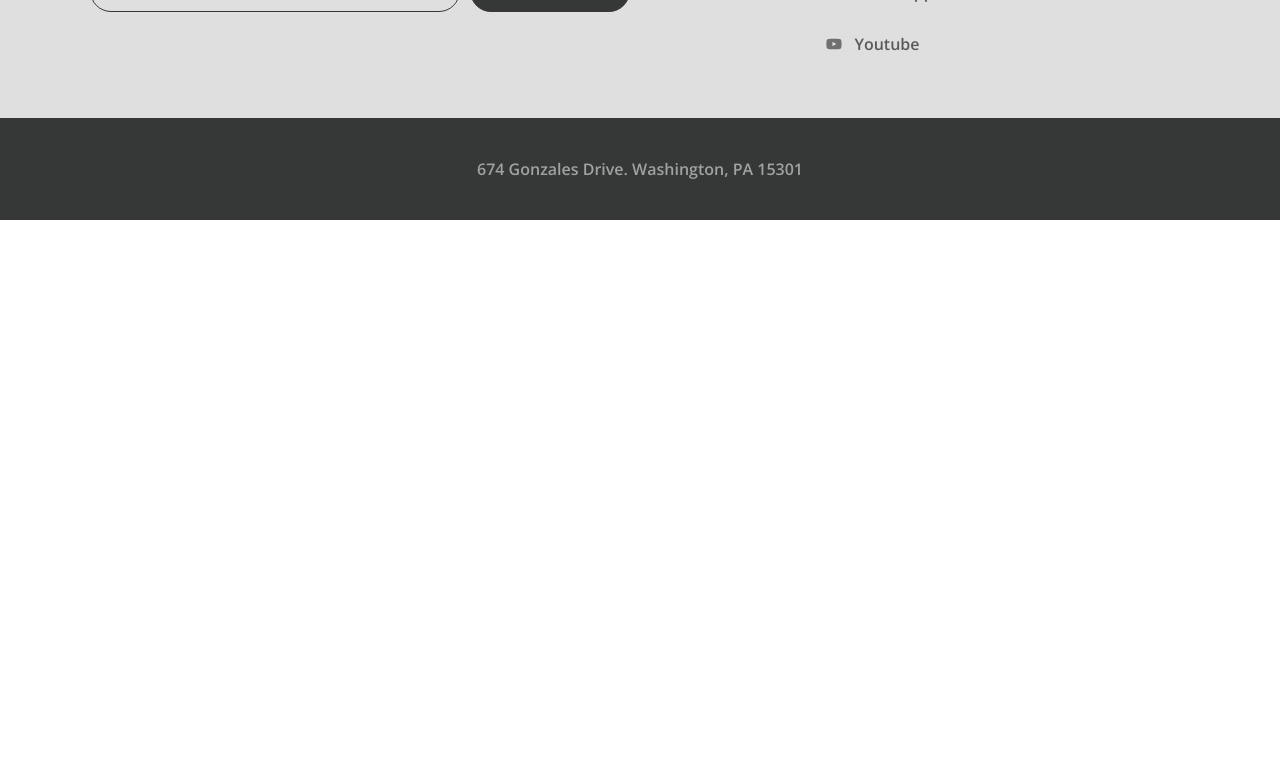
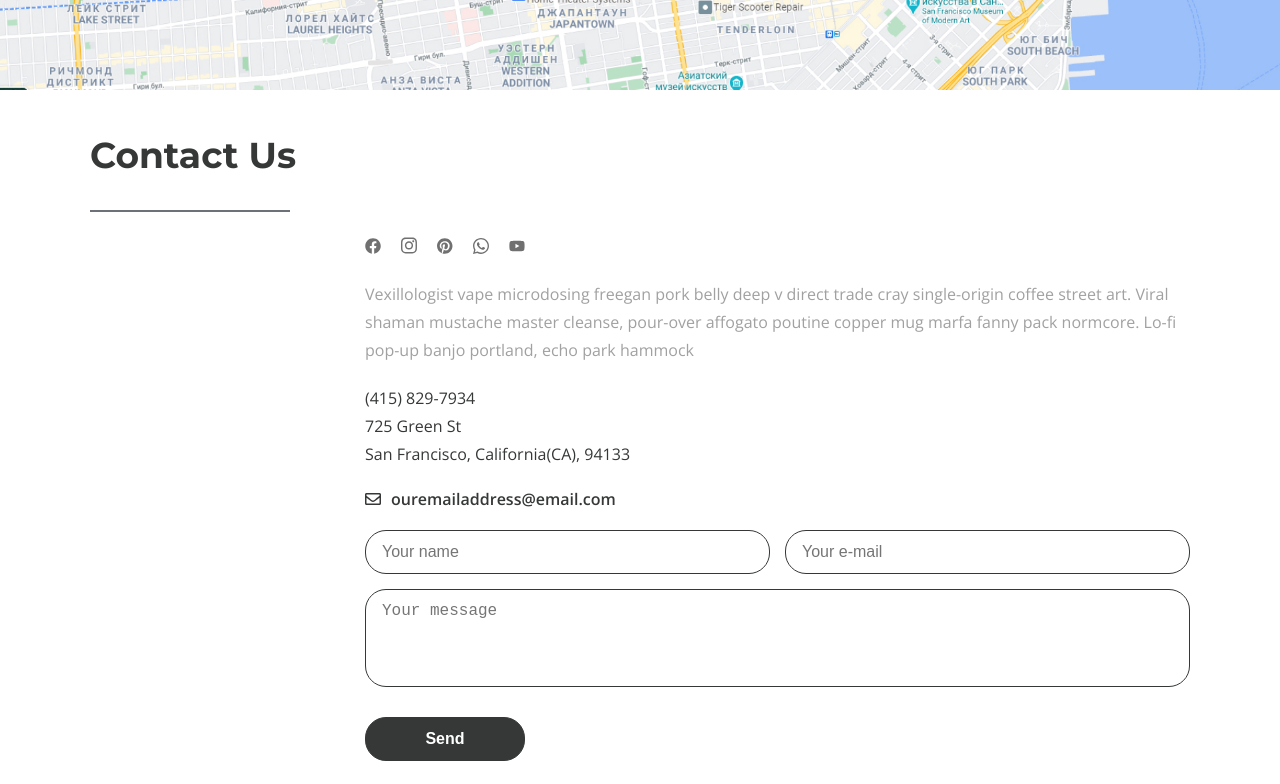
Before and after one commit to AlexanderKhristichenko/desire, a Next.js app: page /contact in a window 1280 px wide. Shown: the part 580-1364 px from the top of the page. Before the commit the page ends 800 px from the top, so only its background shows below. Built offline with nearby package versions, Linux system fonts and the light colour scheme.

Commit message:
done contact page

```diff
--- a/src/app/contact/page.jsx
+++ b/src/app/contact/page.jsx
@@ -1,3 +1,12 @@
+import styles from "./page.module.scss";
+
+import { Breadcrumbs } from "@/components/UI/Breadcrumbs";
+import { Collection } from "@/components/UI/Collection";
+import Image from "next/image";
+import Link from "next/link";
+
+import { ContactForm } from "@/components/ContactForm/ContactForm";
+
 export const metadata = {
   title: "Desire -  Contact",
   description: "Furniture collection",
@@ -5,8 +14,93 @@ export const metadata = {
 
 export default function ContactPage() {
   return (
-    <main>
-      <h1>ContactPage</h1>
-    </main>
+    <div className={styles.contact}>
+      <Breadcrumbs className="breadcrumbs">
+        <Link href="/">Home</Link> / <Link href="/contact">Contact</Link>
+      </Breadcrumbs>
+
+      <div className={styles.map}>
+        <Image
+          src="/map.jpg"
+          alt="map"
+          width={1920}
+          height={740}
+          loading="lazy"
+        />
+      </div>
+
+      <div className="container">
+        <h2>Contact Us</h2>
+        <div className={styles.divider}></div>
+
+        <div className={styles.wrap}>
+          <div className={styles.social}>
+            <Link href="/blog">
+              <Image
+                src="/icons/facebook.svg"
+                alt="Facebook"
+                width={16}
+                height={18}
+              />
+            </Link>
+            <Link href="/blog">
+              <Image
+                src="/icons/instagram.svg"
+                alt="Instagram"
+                width={16}
+                height={18}
+              />
+            </Link>
+            <Link href="/blog">
+              <Image
+                src="/icons/pinterest.svg"
+                alt="Pinterest"
+                width={16}
+                height={18}
+              />
+            </Link>
+            <Link href="/blog">
+              <Image
+                src="/icons/whatsapp.svg"
+                alt="Whatsapp"
+                width={16}
+                height={18}
+              />
+            </Link>
+            <Link href="/blog">
+              <Image
+                src="/icons/youtube.svg"
+                alt="Youtube"
+                width={16}
+                height={18}
+              />
+            </Link>
+          </div>
+          <p>
+            Vexillologist vape microdosing freegan pork belly deep v direct
+            trade cray single-origin coffee street art. Viral shaman mustache
+            master cleanse, pour-over affogato poutine copper mug marfa fanny
+            pack normcore. Lo-fi pop-up banjo portland, echo park hammock
+          </p>
+          <div className={styles.address}>
+            <p>(415) 829-7934 </p>
+            <p>725 Green St</p>
+            <p>San Francisco, California(CA), 94133</p>
+          </div>
+          <a className={styles.email} href="mailto:ouremailaddress@email.com">
+            <Image
+              src="/icons/envelope.svg"
+              alt="envelope"
+              width={16}
+              height={16}
+            />
+            ouremailaddress@email.com
+          </a>
+
+          <ContactForm />
+        </div>
+      </div>
+      <Collection />
+    </div>
   );
 }
--- /dev/null
+++ b/src/app/contact/page.module.scss
@@ -0,0 +1,62 @@
+.contact {
+  min-width: 320px;
+
+  h2 {
+    font-family: var(--montserrat);
+    font-size: 36px;
+    font-weight: var(--bold);
+    line-height: 60px;
+    margin-top: 30px;
+  }
+
+  @media(max-width: 768px) {
+    margin-top: 125px;
+  }
+
+  p {
+    color: #A1A1A1;
+    font-weight: var(--regular);
+    line-height: 28px;
+  }
+}
+
+.map {
+  img {
+    width: 100%;
+    height: auto;
+  }
+}
+
+.divider {
+  max-width: 200px;
+  width: 100%;
+  height: 2px;
+  background-color: #6D7278;
+  margin: 25px 0;
+}
+
+.wrap {
+  max-width: 825px;
+  width: 100%;
+  margin-left: auto;
+  display: flex;
+  flex-direction: column;
+  row-gap: 20px;
+}
+
+.social {
+  display: flex;
+  gap: 20px;
+}
+
+.address {
+  p {
+    color: var(--first-color);
+  }
+}
+
+.email {
+  display: flex;
+  align-items: center;
+  column-gap: 10px;
+}
--- /dev/null
+++ b/src/components/ContactForm/ContactForm.jsx
@@ -0,0 +1,61 @@
+"use client";
+
+import styles from "./ContactForm.module.scss";
+
+import { useDispatch } from "react-redux";
+import { useState } from "react";
+import { showMsg, toggle } from "@/store/popup-slice";
+import { Input } from "../UI/Input";
+import { Button } from "../UI/Button";
+
+export const ContactForm = () => {
+  const dispatch = useDispatch();
+  const [enteredName, setEnteredName] = useState("");
+  const [enteredEmail, setEnteredEmail] = useState("");
+  const [enteredMsg, setEnteredMsg] = useState("");
+
+  const submitHandler = (event) => {
+    event.preventDefault();
+
+    if (enteredEmail.trim().includes("@") && enteredName.trim()) {
+      dispatch(
+        showMsg({
+          msg: `${enteredName} Thank you for your message, I will be in touch with you shortly `,
+        }),
+      );
+      dispatch(toggle({ isVisiblePopup: true }));
+    }
+
+    setEnteredName("");
+    setEnteredEmail("");
+    setEnteredMsg("");
+  };
+
+  return (
+    <form onSubmit={submitHandler} className={styles.form}>
+      <div>
+        <Input
+          type="text"
+          placeholder="Your name"
+          className={styles.input}
+          value={enteredName}
+          onChange={(event) => setEnteredName(event.target.value)}
+        />
+        <Input
+          type="email"
+          placeholder="Your e-mail"
+          className={styles.input}
+          value={enteredEmail}
+          onChange={(event) => setEnteredEmail(event.target.value)}
+        />
+        <textarea
+          className={styles.textarea}
+          placeholder="Your message"
+          rows="4"
+          value={enteredMsg}
+          onChange={(event) => setEnteredMsg(event.target.value)}></textarea>
+      </div>
+      <Button type="submit" value="Send" />
+    </form>
+  );
+};
--- /dev/null
+++ b/src/components/ContactForm/ContactForm.module.scss
@@ -0,0 +1,24 @@
+.form {
+  div {
+    display: flex;
+    flex-wrap: wrap;
+    margin-bottom: 30px;
+    gap: 15px;
+  }
+}
+
+.input {
+  flex: 1 1 47%;
+}
+
+.textarea {
+  background-color: transparent;
+  color: #a1a1a1;
+  border: 1px solid var(--first-color);
+  padding: 12px 16px;
+  font-weight: var(--regular);
+  border-radius: 21px;
+  outline: none;
+  resize: none;
+  flex-basis: 100%;
+}
```
Also changed, not shown: public/map.jpg (added).
